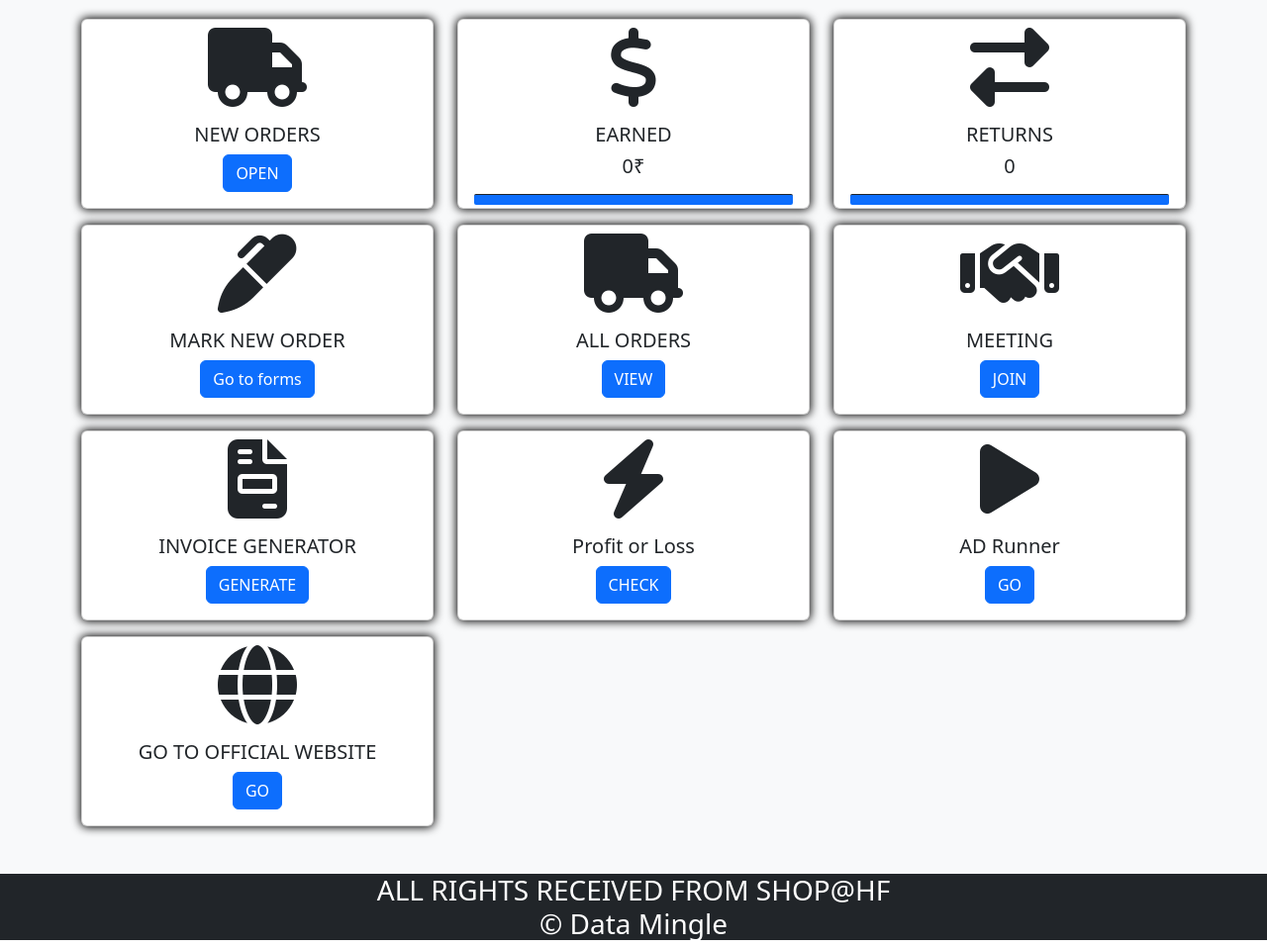
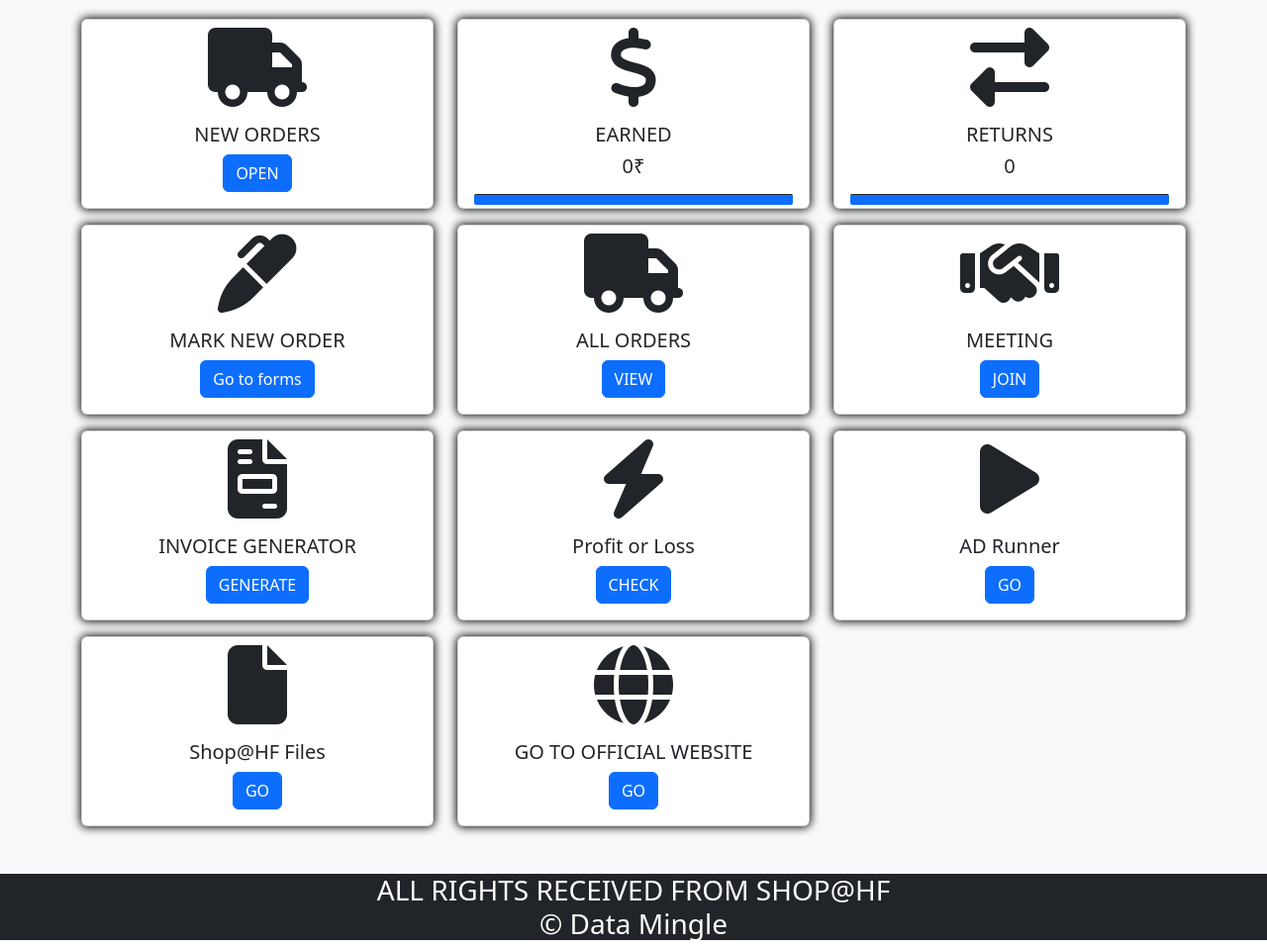
Before and after one commit to HaseefMuhammed/SHOP-HF-ADMIN, a plain HTML site: page home-haseef.html in a window 1280 px wide. Shown: the part 149-1107 px from the top of the page at 99% size. Drawn offline with nearby package versions, Linux system fonts and the light colour scheme.

Commit message:
File manager added

```diff
--- a/home-haseef.html
+++ b/home-haseef.html
@@ -154,6 +154,18 @@
 
 <div class="col-md-4 pt-3 ">
   <div class="card text-center" style="height: 12em;">
+      <i class="fa-solid fa-file display-1 text-center mt-2"></i>
+      <div class="card-body">
+        <h5 class="card-title text-center">Shop@HF Files</h5>
+        <!-- <h5 class="card-text text-center">0</h5>
+        <hr class="hr5"> -->
+        <a href="https://drive.google.com/drive/folders/1yDgDVn_1OIZY2VpjtTfLbT91ydBNQLn0?usp=sharing" target="_blank" class="btn btn-primary">GO</a>
+      </div>
+    </div>
+</div>
+
+<div class="col-md-4 pt-3 ">
+  <div class="card text-center" style="height: 12em;">
       <i class="fa-solid fa-globe display-1 text-center mt-2"></i>
       <div class="card-body">
         <h5 class="card-title text-center">GO TO OFFICIAL WEBSITE</h5>
--- a/script.js
+++ b/script.js
@@ -7,7 +7,7 @@ ScrollReveal().reveal('.message',{
 });
 
 console.log("Script Ideled")
-console.log("Current_Verson_05_Time_:_11:00pm_Date_:_16-3-2024_Developed_By_:_Haseef_Muhammed_PC")
+console.log("Current_Verson_15_Time_:_04:32am_Date_:_08-04-2024_Developed_By_:_Haseef_Muhammed_PC")
 
 function meet(){
     alert("No meeting available...")
```
